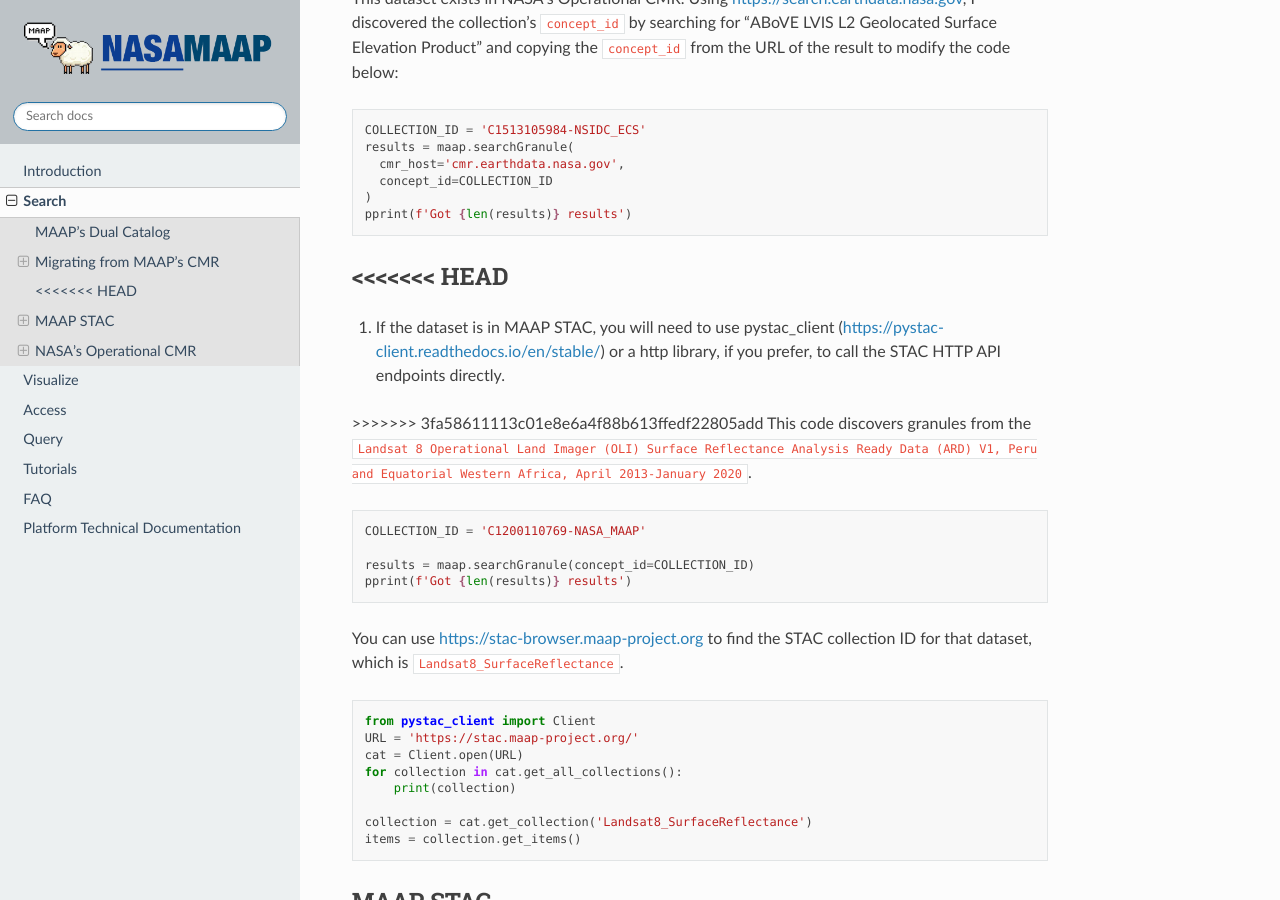
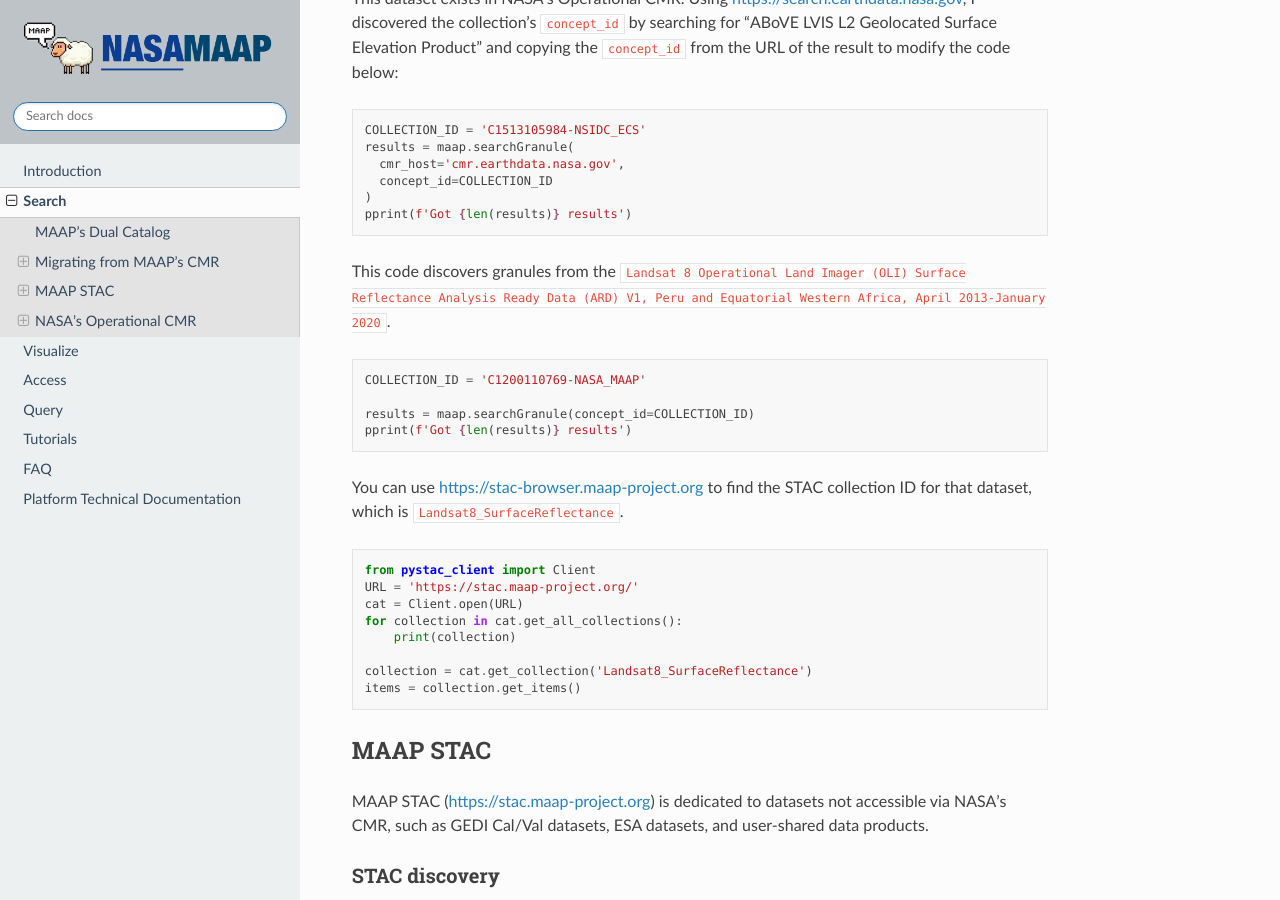
Before and after one commit to MAAP-Project/maap-documentation, a Sphinx documentation site: the page built from docs/source/searching.rst, in a window 1280 px wide and 900 px high, scrolled down 1258 px. Built offline with Sphinx 7.4.7 and the Read the Docs theme 2.0.0, drawn with Linux system fonts in a browser that asks for light colours; pages that are not in the unit, such as notebooks, are missing from menus.

Commit message:
Fix merge notation

```diff
--- a/docs/source/searching.rst
+++ b/docs/source/searching.rst
@@ -50,11 +50,6 @@ This dataset exists in NASA's Operational CMR. Using https://search.earthdata.na
   pprint(f'Got {len(results)} results')
 
 
-<<<<<<< HEAD
-=======
-1. If the dataset is in MAAP STAC, you will need to use pystac_client (https://pystac-client.readthedocs.io/en/stable/) or a http library, if you prefer, to call the STAC HTTP API endpoints directly.
-
->>>>>>> 3fa58611113c01e8e6a4f88b613ffedf22805add
 This code discovers granules from the ``Landsat 8 Operational Land Imager (OLI) Surface Reflectance Analysis Ready Data (ARD) V1, Peru and Equatorial Western Africa, April 2013-January 2020``.
 
 .. code-block:: python
```
